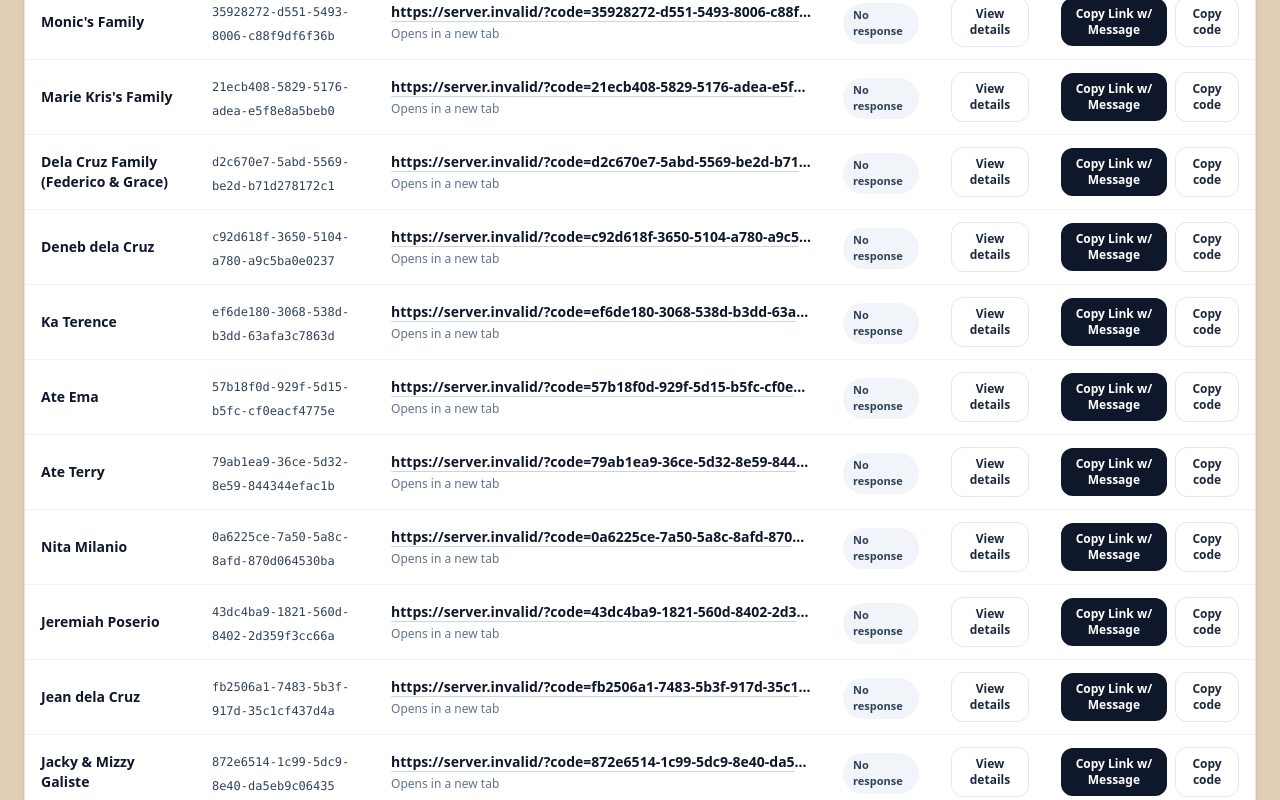
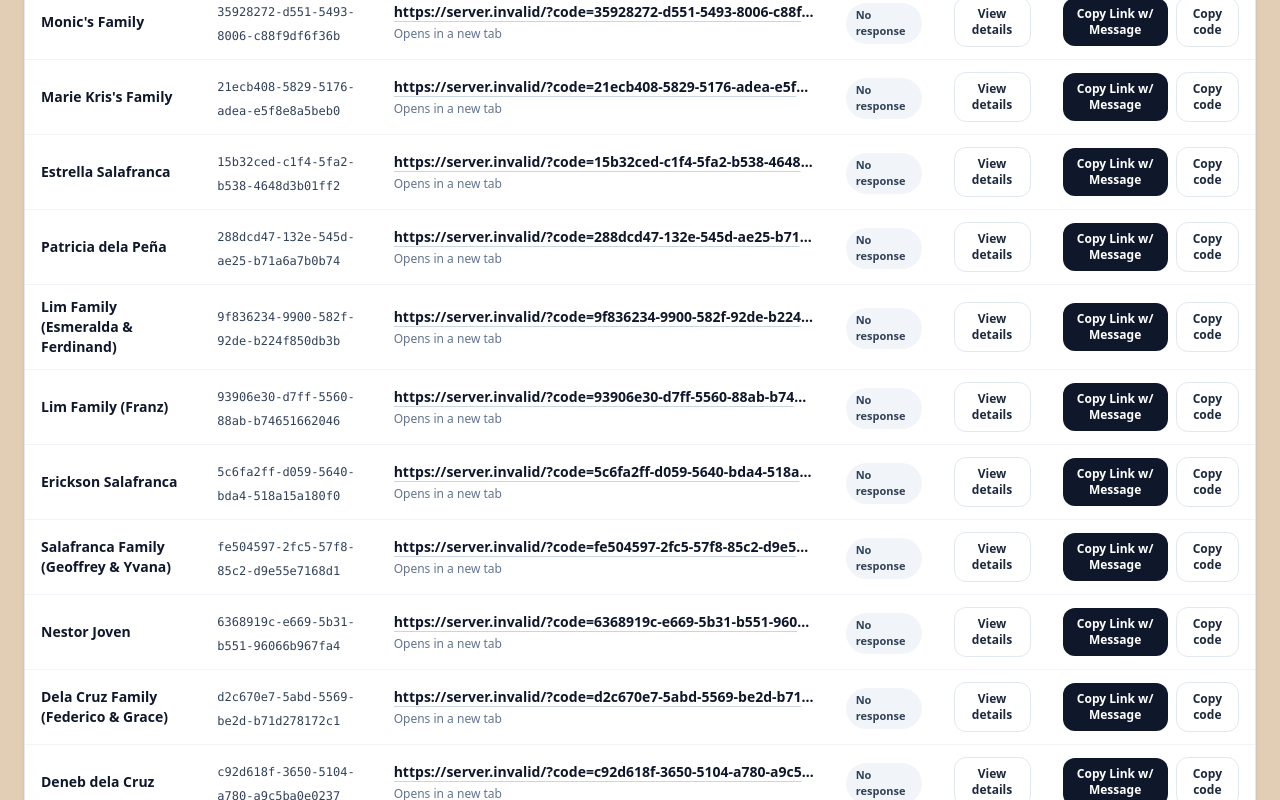
Before and after one commit to carlogonzales/cairus-1st-bday, a Next.js app: page /invitations in a window 1280 px wide. Shown: the part 700-1500 px from the top of the page. Built offline with nearby package versions, Linux system fonts and the light colour scheme; no server answers; the database is empty.

Commit message:
Add new invitations

```diff
--- a/assets/data/invitations.json
+++ b/assets/data/invitations.json
@@ -35,6 +35,34 @@
     {
       "name": "Marie Kris's Family",
       "code": "21ecb408-5829-5176-adea-e5f8e8a5beb0"
+    },
+    {
+      "name": "Estrella Salafranca",
+      "code": "15b32ced-c1f4-5fa2-b538-4648d3b01ff2"
+    },
+    {
+      "name": "Patricia dela Peña",
+      "code": "288dcd47-132e-545d-ae25-b71a6a7b0b74"
+    },
+    {
+      "name": "Lim Family (Esmeralda & Ferdinand)",
+      "code": "9f836234-9900-582f-92de-b224f850db3b"
+    },
+    {
+      "name": "Lim Family (Franz)",
+      "code": "93906e30-d7ff-5560-88ab-b74651662046"
+    },
+    {
+      "name": "Erickson Salafranca",
+      "code": "5c6fa2ff-d059-5640-bda4-518a15a180f0"
+    },
+    {
+      "name": "Salafranca Family (Geoffrey & Yvana)",
+      "code": "fe504597-2fc5-57f8-85c2-d9e55e7168d1"
+    },
+    {
+      "name": "Nestor Joven",
+      "code": "6368919c-e669-5b31-b551-96066b967fa4"
     },
     {
       "name": "Dela Cruz Family (Federico & Grace)",
--- a/scripts/invitation-codegen.js
+++ b/scripts/invitation-codegen.js
@@ -46,6 +46,13 @@ const names = [
   'Gonzales Family (Tito Gore & Tita Grace)',
   'Monic\'s Family',
   'Marie Kris\'s Family',
+  'Estrella Salafranca',
+  'Patricia dela Peña',
+  'Lim Family (Esmeralda & Ferdinand)',
+  'Lim Family (Franz)',
+  'Erickson Salafranca',
+  'Salafranca Family (Geoffrey & Yvana)',
+  'Nestor Joven',
 
   //Joyse's Side
   'Dela Cruz Family (Federico & Grace)',
```
